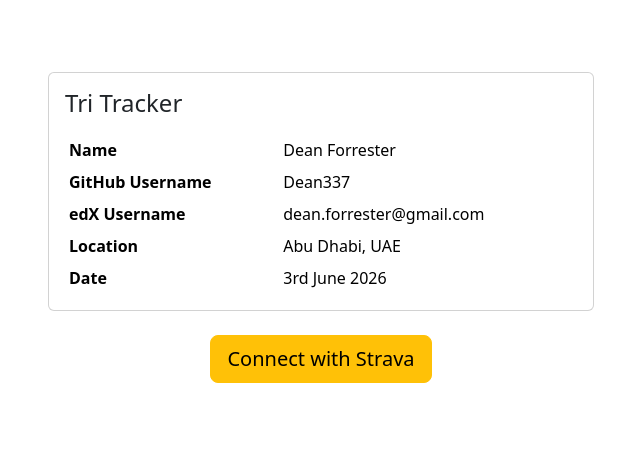
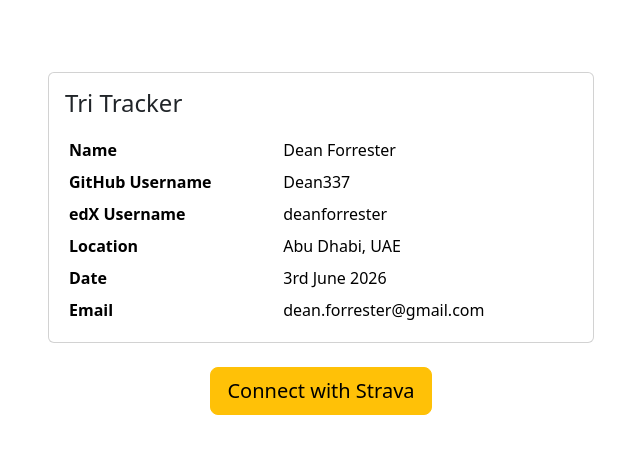
Before and after one commit to Dean337/tri-tracker, a Flask app: page / in a window 1280 px wide. Shown: the part 56-510 px from the top of the page, without its empty margins (319-959 px from the left). Run offline with Flask 3, Linux system fonts and the light colour scheme.

Commit message:
Minor updates to edx username and adding an email field

```diff
--- a/templates/index.html
+++ b/templates/index.html
@@ -10,9 +10,10 @@
                     <tbody>
                         <tr><th scope="row">Name</th><td>Dean Forrester</td></tr>
                         <tr><th scope="row">GitHub Username</th><td>Dean337</td></tr>
-                        <tr><th scope="row">edX Username</th><td>dean.forrester@gmail.com</td></tr>
+                        <tr><th scope="row">edX Username</th><td>deanforrester</td></tr>
                         <tr><th scope="row">Location</th><td>Abu Dhabi, UAE</td></tr>
                         <tr><th scope="row">Date</th><td>3rd June 2026</td></tr>
+                        <tr><th scope="row">Email</th><td>dean.forrester@gmail.com</td></tr>
                     </tbody>
                 </table>
             </div>
```
